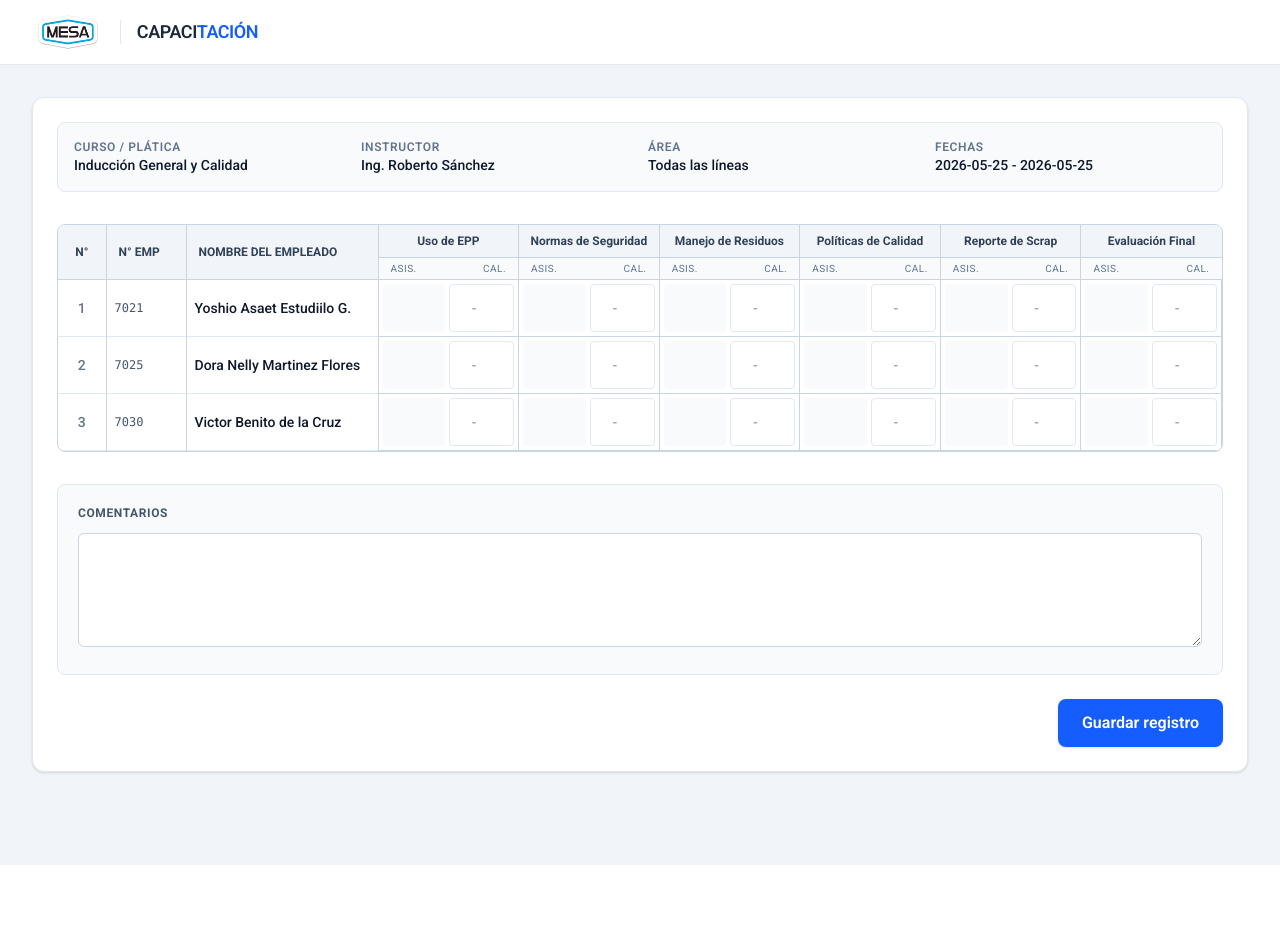
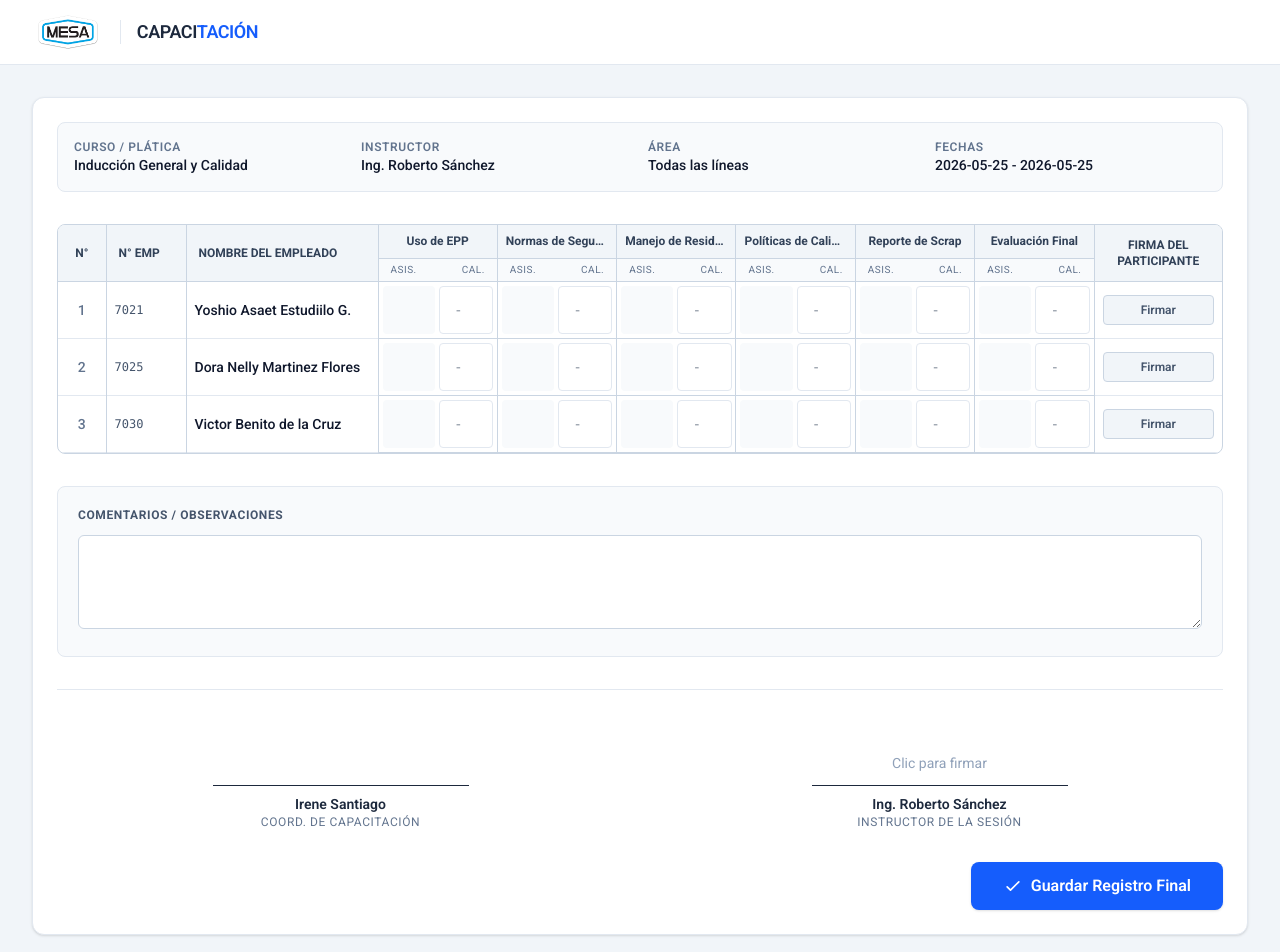
Before and after one commit to Manufacturas-Especializadas/Capacitacion-FrontEnd, a React (Vite) app: page /lista-asistencia in a window 1280 px wide. Shown: the top 952 px of the page. Before the commit the page ends 865 px from the top, so only its background shows below. Built offline with nearby package versions, Linux system fonts and the light colour scheme.

Commit message:
feat(component): integracion del componente de firma

```diff
--- a/src/components/TrainingEventUI/TrainingEventTable.tsx
+++ b/src/components/TrainingEventUI/TrainingEventTable.tsx
@@ -1,3 +1,4 @@
+import { useState } from "react";
 import { useAttendanceGrid } from "../../hooks/useAttendanceGrid";
 import type {
   TrainingEventData,
@@ -5,6 +6,7 @@ import type {
   AttendanceRecord,
   TopicEvaluation,
 } from "../../types/Types";
+import { SignatureModal } from "../SignatureModal/SignatureModal";
 
 const TopicCell = ({
   evaluation,
@@ -39,7 +41,7 @@ const TopicCell = ({
         <button
           onClick={onToggleStatus}
           className={`flex-1 h-full rounded flex items-center justify-center text-xl
-            transition-colors active:scale-95 ${config.style}`}
+          transition-colors active:scale-95 ${config.style}`}
         >
           {config.icon}
         </button>
@@ -67,23 +69,59 @@ interface TrainingEventProps {
   employees: Employee[];
   initialAttendance: AttendanceRecord[];
 }
+
 export const TrainingEventTable = ({
   eventData,
   employees,
   initialAttendance,
 }: TrainingEventProps) => {
-  const { records, toggleAttendance, updateGrade, comments, setComments } =
-    useAttendanceGrid(initialAttendance);
+  const {
+    records,
+    toggleAttendance,
+    updateGrade,
+    setSignature,
+    comments,
+    setComments,
+  } = useAttendanceGrid(initialAttendance);
+
+  const [modalOpen, setModalOpen] = useState(false);
+  const [currentSignerId, setCurrentSignerId] = useState<string | null>(null);
+  const [currentSignerName, setCurrentSignerName] = useState("");
+
+  const [instructorSignature, setInstructorSignature] = useState<string | null>(
+    null,
+  );
+
+  const openSignatureModal = (id: string, name: string) => {
+    setCurrentSignerId(id);
+    setCurrentSignerName(name);
+    setModalOpen(true);
+  };
+
+  const handleSaveSignature = (signatureData: string) => {
+    if (currentSignerId === "instructor") {
+      setInstructorSignature(signatureData);
+    } else if (currentSignerId) {
+      setSignature(currentSignerId, signatureData);
+    }
+    setModalOpen(false);
+  };
+
+  const handleSaveAll = () => {
+    console.log("Datos listos para enviar al backend:", {
+      eventData,
+      records,
+      comments,
+      instructorSignature,
+    });
+  };
 
   return (
     <div
       className="w-full max-w-375 mx-auto p-6 bg-white rounded-xl shadow-sm
       border border-slate-200"
     >
-      <div
-        className="grid grid-cols-2 md:grid-cols-4 gap-4 mb-8 p-4 bg-slate-50
-        rounded-lg border border-slate-200"
-      >
+      <div className="grid grid-cols-2 md:grid-cols-4 gap-4 mb-8 p-4 bg-slate-50 rounded-lg border border-slate-200">
         <div>
           <p className="text-xs font-semibold text-slate-500 uppercase tracking-wider">
             Curso / Plática
@@ -150,6 +188,13 @@ export const TrainingEventTable = ({
                   {topic || `Tema ${idx + 1}`}
                 </th>
               ))}
+
+              <th
+                className="p-3 border-b border-slate-300 border-l w-32 uppercase text-center"
+                rowSpan={2}
+              >
+                Firma del Participante
+              </th>
             </tr>
             <tr className="bg-slate-50 text-[10px] text-slate-500 uppercase tracking-wider">
               {eventData.evaluationTopics.map((_, idx) => (
@@ -205,6 +250,35 @@ export const TrainingEventTable = ({
                       }
                     />
                   ))}
+
+                  <td className="p-2 border-slate-300 border-l text-center">
+                    {record.signature ? (
+                      <div className="relative group flex justify-center">
+                        <img
+                          src={record.signature}
+                          alt="Firma"
+                          className="h-10 object-contain"
+                        />
+                        <button
+                          onClick={() => openSignatureModal(emp.id, emp.name)}
+                          className="absolute inset-0 bg-black/60 text-white text-[10px]
+                          uppercase font-bold tracking-wider opacity-0 group-hover:opacity-100
+                          transition-opacity flex items-center justify-center rounded"
+                        >
+                          Re-firmar
+                        </button>
+                      </div>
+                    ) : (
+                      <button
+                        onClick={() => openSignatureModal(emp.id, emp.name)}
+                        className="px-3 py-1.5 bg-slate-100 text-slate-600 text-xs
+                        font-semibold rounded border border-slate-300 hover:bg-slate-200
+                        hover:cursor-pointer transition-colors w-full"
+                      >
+                        Firmar
+                      </button>
+                    )}
+                  </td>
                 </tr>
               );
             })}
@@ -217,26 +291,93 @@ export const TrainingEventTable = ({
           htmlFor="event-comments"
           className="block text-xs font-bold text-slate-600 uppercase tracking-wider mb-3"
         >
-          Comentarios
+          Comentarios / Observaciones
         </label>
         <textarea
           id="event-comments"
-          rows={4}
+          rows={3}
           value={comments}
           onChange={(e) => setComments(e.target.value)}
-          className="w-full p-4 rounded-md border border-slate-300 bg-white text-sm text-slate-700
-          focus:outline-none focus:ring-2 focus:ring-blue-500 resize-y transition-shadow"
+          className="w-full p-4 rounded-md border border-slate-300 bg-white text-sm
+          text-slate-700 focus:outline-none focus:ring-2 focus:ring-blue-500 resize-y
+          transition-shadow"
         />
       </div>
 
-      <div className="mt-6 flex justify-end">
+      <div className="mt-8 pt-8 border-t border-slate-200 grid grid-cols-1 md:grid-cols-2 gap-8">
+        <div className="flex flex-col items-center justify-end">
+          <div
+            className="w-64 border-b border-slate-800 mb-2 text-center h-16 flex items-end
+            justify-center pb-1"
+          ></div>
+          <p className="text-sm font-semibold text-slate-800">Irene Santiago</p>
+          <p className="text-xs text-slate-500 uppercase tracking-wider">
+            Coord. De Capacitación
+          </p>
+        </div>
+
+        <div className="flex flex-col items-center justify-end">
+          <div
+            className="w-64 border-b border-slate-800 mb-2 text-center h-16 flex items-end
+            justify-center pb-1 relative group cursor-pointer"
+            onClick={() =>
+              openSignatureModal("instructor", eventData.instructor)
+            }
+          >
+            {instructorSignature ? (
+              <img
+                src={instructorSignature}
+                alt="Firma Instructor"
+                className="h-14 object-contain"
+              />
+            ) : (
+              <span
+                className="text-slate-400 text-sm mb-2 group-hover:text-blue-600
+                transition-colors"
+              >
+                Clic para firmar
+              </span>
+            )}
+          </div>
+          <p className="text-sm font-semibold text-slate-800">
+            {eventData.instructor}
+          </p>
+          <p className="text-xs text-slate-500 uppercase tracking-wider">
+            Instructor de la sesión
+          </p>
+        </div>
+      </div>
+
+      <div className="mt-8 flex justify-end">
         <button
-          className="px-6 py-3 bg-blue-600 hover:bg-blue-700 text-white font-semibold
-          rounded-lg shadow-sm transition-colors active:scale-95 hover:cursor-pointer"
+          onClick={handleSaveAll}
+          className="px-8 py-3 bg-blue-600 hover:bg-blue-700 text-white font-semibold
+          rounded-lg shadow-sm transition-colors active:scale-95 hover:cursor-pointer flex
+          items-center gap-2"
         >
-          Guardar registro
+          <svg
+            className="w-5 h-5"
+            fill="none"
+            stroke="currentColor"
+            viewBox="0 0 24 24"
+          >
+            <path
+              strokeLinecap="round"
+              strokeLinejoin="round"
+              strokeWidth={2}
+              d="M5 13l4 4L19 7"
+            />
+          </svg>
+          Guardar Registro Final
         </button>
       </div>
+
+      <SignatureModal
+        isOpen={modalOpen}
+        title={currentSignerName}
+        onClose={() => setModalOpen(false)}
+        onSave={handleSaveSignature}
+      />
     </div>
   );
 };
```
